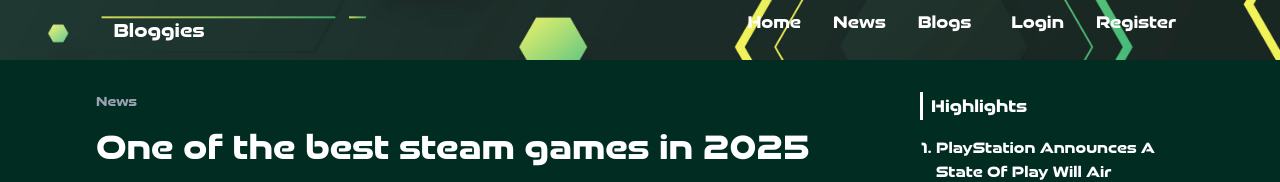
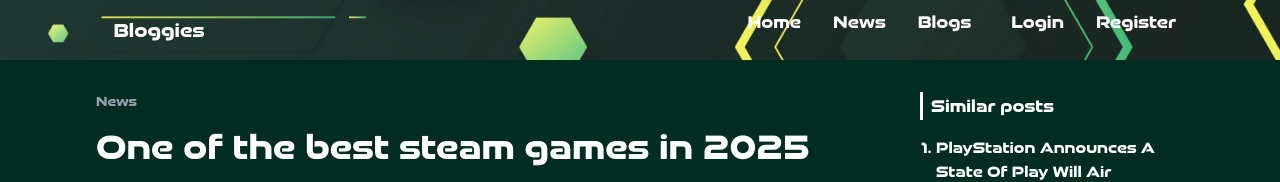
Before and after one commit to PeeOops/bloggies, a React (Vite) app in the folder frontend/: page /news/id in a window 1280 px wide. Shown: the top 182 px of the page. Built offline with nearby package versions, Linux system fonts and the light colour scheme.

Commit message:
Fixed highlights to similar posts UI

```diff
--- a/frontend/src/pages/Details.jsx
+++ b/frontend/src/pages/Details.jsx
@@ -73,8 +73,8 @@ const Details = () => {
 
                 {/* Right panel */}
                 <div className="flex flex-col gap-4">
-                    {/* Highlights */}
-                    <p className="border-l-3 border-white pl-2 md:text-lg">Highlights</p>
+                    {/* Similar posts */}
+                    <p className="border-l-3 border-white pl-2 md:text-lg">Similar posts</p>
                     <ol className="flex flex-col gap-4 list-decimal pl-4 text-base">
                         <li role="button" className="line-clamps-3 border-b-1 border-gray-400 pb-4">PlayStation Announces A State Of Play Will Air Tomorrow, June 4</li>
                         <li role="button" className="border-b-1 border-gray-400 pb-4">IO Interactive Announces Its First Showcase Featuring Hitman, 007 First Light, and MindsEye</li>
```
